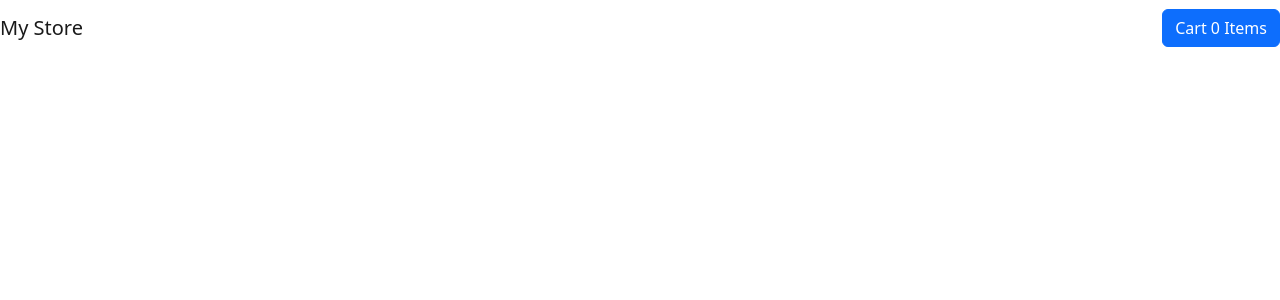
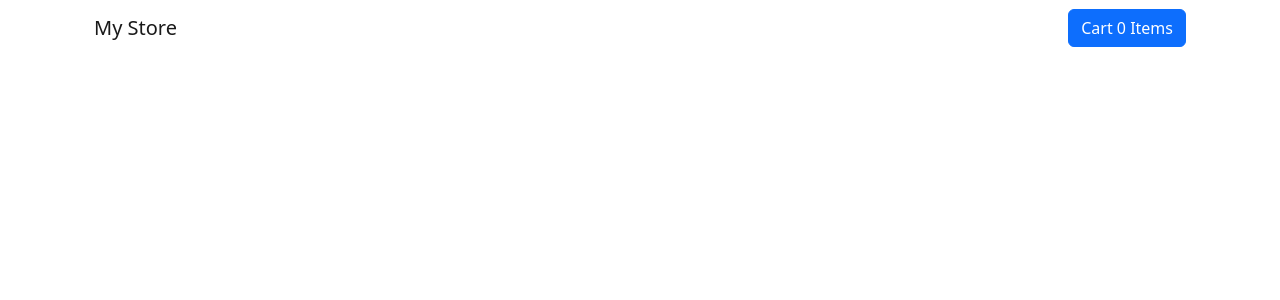
Before and after one commit to Adrian-Walker/shopping-cart, a React (Create React App) app: page / in a window 1280 px wide. Shown: the top 300 px of the page. Built offline with nearby package versions, Linux system fonts and the light colour scheme.

Commit message:
added browswer router

```diff
--- a/src/App.js
+++ b/src/App.js
@@ -1,10 +1,14 @@
 import NavComponent from "./components/NavComponent";
-import 'bootstrap/dist/css/bootstrap.min.css';
+import "bootstrap/dist/css/bootstrap.min.css";
+import { BrowserRouter, Routes, Route } from "react-router-dom";
+import { Container } from "react-bootstrap";
 
 function App() {
   return (
     <div className="App">
-      <NavComponent />
+      <Container>
+        <NavComponent />
+      </Container>
     </div>
   );
 }
--- a/src/components/NavComponent.js
+++ b/src/components/NavComponent.js
@@ -2,8 +2,10 @@ import { Button, Navbar, Container, Modal, NavbarBrand } from "react-bootstrap";
 import NavbarCollapse from "react-bootstrap/esm/NavbarCollapse";
 import NavbarToggle from "react-bootstrap/esm/NavbarToggle";
 
+
 function NavComponent() {
   return (
+    <Container>
       <Navbar expand="sm">
         <Navbar.Brand href="/">My Store</Navbar.Brand>
         <NavbarToggle />
@@ -11,6 +13,7 @@ function NavComponent() {
           <Button>Cart 0 Items</Button>
         </NavbarCollapse>
       </Navbar>
+    </Container>
   );
 }
 
```
Lines whose indentation alone changed are shown as unchanged.
